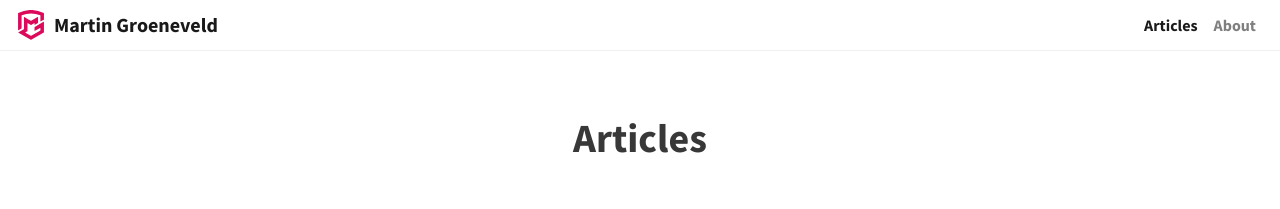
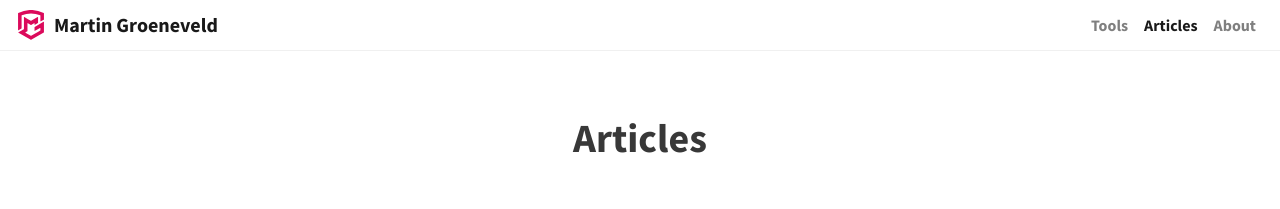
Before and after one commit to groveld/groveld.github.io, a Jekyll site: the page built from src/_pages/index.md, in a window 1280 px wide. Shown: the top 209 px of the page. Built offline with Jekyll 4.4.1, drawn with Linux system fonts in a browser that asks for light colours; nearby versions of some CDN libraries.

Commit message:
Update navigation.html

```diff
--- a/src/_includes/navigation.html
+++ b/src/_includes/navigation.html
@@ -14,6 +14,7 @@
 
   <div class="collapse navbar-collapse" id="navbar">
     <div class="navbar-nav ml-auto small font-weight-bold">
+      <a class="nav-item nav-link{% if location == 'tools' %} active{% endif %}" href="{{ "/tools/" | relative_url }}">Tools</a>
       <a class="nav-item nav-link{% if location == nil or location == 'articles' %} active{% endif %}" href="{{ "/" | relative_url }}">Articles</a>
       <a class="nav-item nav-link{% if location == 'about' %} active{% endif %}" href="{{ "/about" | relative_url }}">About</a>
     </div>
```
